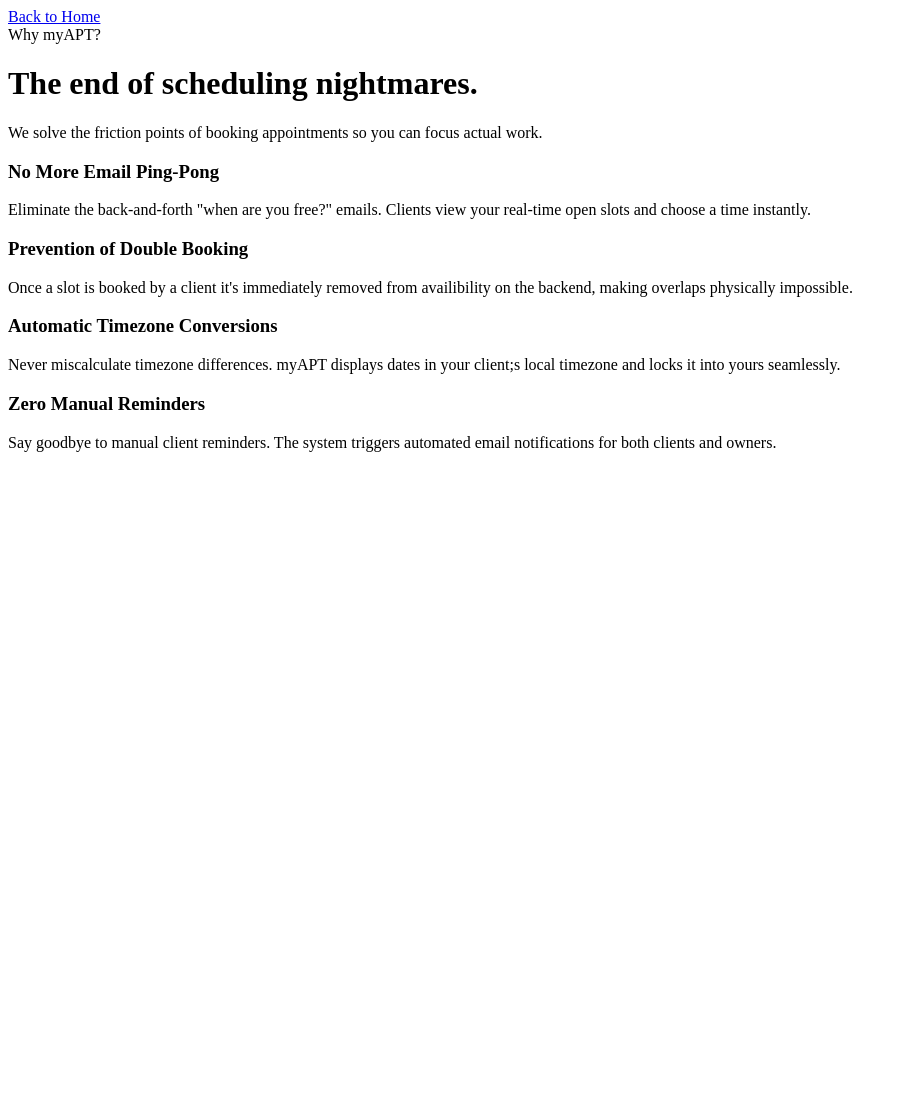
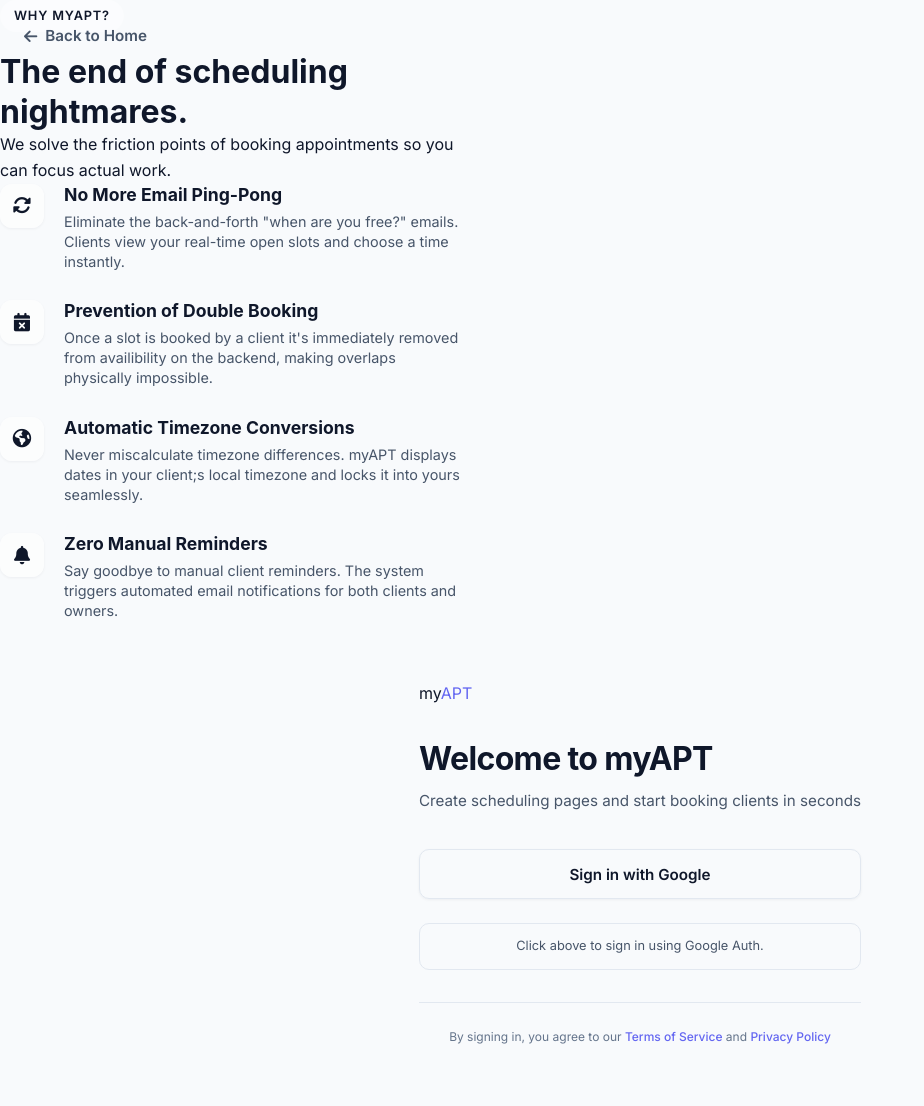
Before and after one commit to raze-me/my-APT, a Flask app: page /login in a window 1280 px wide. Shown: the whole page, without its empty margins (0-924 px from the left). Before the commit the page ends 452 px from the top, so only its background shows below. Run offline with Flask 3, Linux system fonts and the light colour scheme; some libraries are stand-ins or nearby versions.

Commit message:
added the login button and section in the login page

```diff
--- a/static/css/login.css
+++ b/static/css/login.css
@@ -107,3 +107,136 @@
     color: #475569;
     line-height: 1.4;
 }
+
+.login-card-panel{
+    padding: 60px;
+    display: flex;
+    align-items: center;
+    justify-content: center;
+}
+
+.login-card{
+    width: 100%;
+    max-width: 380px;
+}
+
+.card-brand{
+    margin-bottom: 32px;
+}
+
+.card-header{
+    margin-bottom: 36px;
+}
+
+.card-header h2{
+    font-size: 2rem;
+    margin-bottom: 10px;
+    letter-spacing: -0.02em;
+}
+
+.card-header p{
+    color: var(--text-muted);
+    font-size: 0.95rem;
+}
+
+.auth-action-container{
+    margin-bottom: 24px;
+}
+
+.google-signin-btn{
+    width: 100%;
+    height: 50px;
+    border-radius: 10px;
+    border: 1px solid var(--border-color);
+    background-color: var(--bg-secondary);
+    color: var(--text-main);
+    font-weight: 600;
+    font-size: 0.95rem;
+    display: inline-flex;
+    align-items: center;
+    justify-content:  center;
+    gap: 12px;
+    cursor: pointer;
+    box-shadow: var(--shadow-sm);
+    transition: var(--transition-medium);
+}
+
+.google-signin-btn:hover{
+    background-color: var(--grey-light);
+    border-color: var(--grey-medium);
+    transform: translateY(-1px);
+    box-shadow: var(--shadow-md);
+}
+
+.google-logo{
+    display: block;
+}
+
+.auth-status-container{
+    background-color: var(--bg-primary);
+    border: 1px solid var(--border-color);
+    border-radius: 10px;
+    padding: 12px 16px;
+    margin-bottom: 32px;
+    text-align: center;
+}
+
+.status-message{
+    font-size: 0.8rem;
+    color: var(--text-muted);
+}
+
+.status-message.loading{
+    color: var(--primary);
+    font-weight: 500;
+}
+
+.status-message.success{
+    color: #059669;
+    font-weight: 500;
+}
+
+.status-message.error{
+    color: #e11d48;
+    font-weight: 1px solid var(--border-color);
+}
+
+.card-footer{
+    text-align: center;
+    border-top: 1px solid var(--border-color);
+    padding-top: 24px;
+}
+
+.card-footer p{
+    font-size: 0.75rem;
+    color: var(--text-light);
+}
+
+.card-footer a{
+    color: var(--primary);
+    font-weight: 500;
+}
+
+.card-footer a:hover{
+    text-decoration: underline;
+}
+
+@media (max-width: 900px){
+    .login-continer{
+        grid-template-columns: 1fr;
+        max-width: 500px;
+    }
+
+    .login-info-panel{
+        display: none;
+    }
+
+    .login-card-panel{
+        padding: 40px 24px;
+    }
+
+    .back-home-link{
+        top: 16px;
+        left: 16px;
+    }
+}
--- a/templates/login.html
+++ b/templates/login.html
@@ -4,6 +4,21 @@
     <meta charset="UTF-8">
     <meta name="viewport" content="width=device-width, initial-scale=1.0">
     <title>Login - myAPT Scheduling</title>
+
+    <link rel="preconnect" href="https://fonts.googleapis.com">
+    <link rel="preconnect" href="https://fonts.gstatic.com" crossorigin>
+    <link href="https://fonts.googleapis.com/css2?family=Inter:wght@400;500;600&family=Plus+Jakarta+Sans:wght@600;700;800&display=swap" rel="stylesheet">
+
+    <link rel="stylesheet" href="https://cdnjs.cloudflare.com/ajax/libs/font-awesome/6.4.0/css/all.min.css">
+
+    <link rel="stylesheet" href="{{ url_for('static', filename='css/styles.css') }}">
+    <link rel="stylesheet" href="{{ url_for('static', filename='css/login.css') }}">
+
+    <script src="https://www.gstatic.com/firebasejs/10.8.0/firebase-app-compat.js"></script>
+    <script src="https://www.gstatic.com/firebasejs/10.8.0/firebase-auth-compat.js"></script>
+
+    <script src="{{ url_for('static', filename='js/auth.js') }}" defer></script>
+
 </head>
 <body>
 
@@ -65,7 +80,33 @@
             </div>
         </div>
 
+        <div class="login-card-panel">
+            <div class="lgin-card">
+                <div class="card-brand">
+                    <span class="logo-text">my<span class="logo-accent">APT</span></span>
+                </div>
 
+                <div class="card-header">
+                    <h2>Welcome to myAPT</h2>
+                    <p>Create scheduling pages and start booking clients in seconds</p>
+                </div>
+
+                <div class="auth-action-container">
+                    <button class="google-signin-btn" id="google-login-btn">
+                        <!-- image of google here -->
+                        <span>Sign in with Google</span>
+                    </button>
+                </div>
+
+                <div class="auth-status-container" id="auth-status-box">
+                    <p class="status-message" id="auth-status-msg">Click above to sign in using Google Auth.</p>
+                </div>
+
+                <div class="card-footer">
+                    <p>By signing in, you agree to our <a href="#terms">Terms of Service</a> and <a href="#privacy">Privacy Policy</a></p>
+                </div>
+            </div>
+        </div>
     </div>
 
 </body>
```
